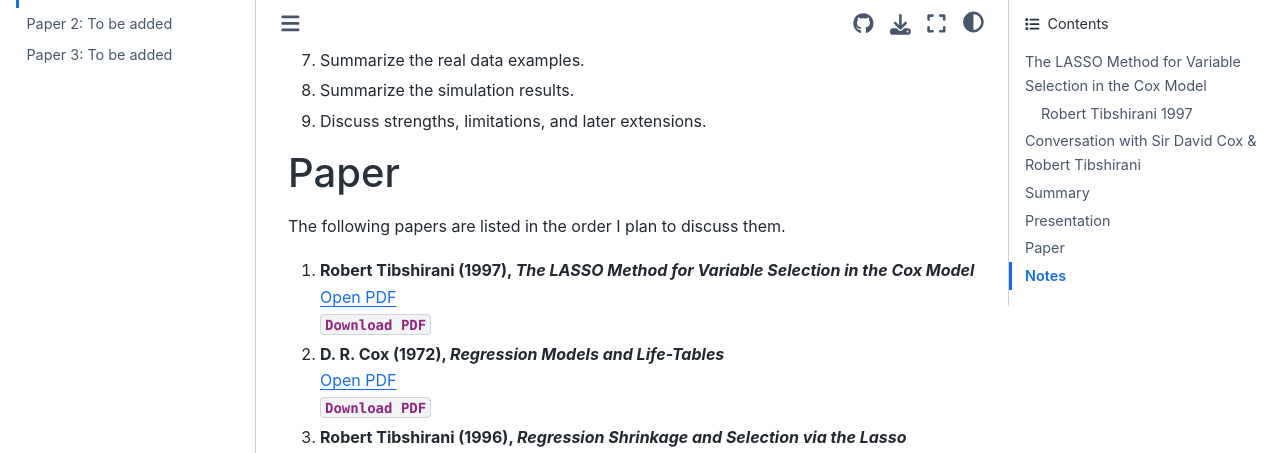
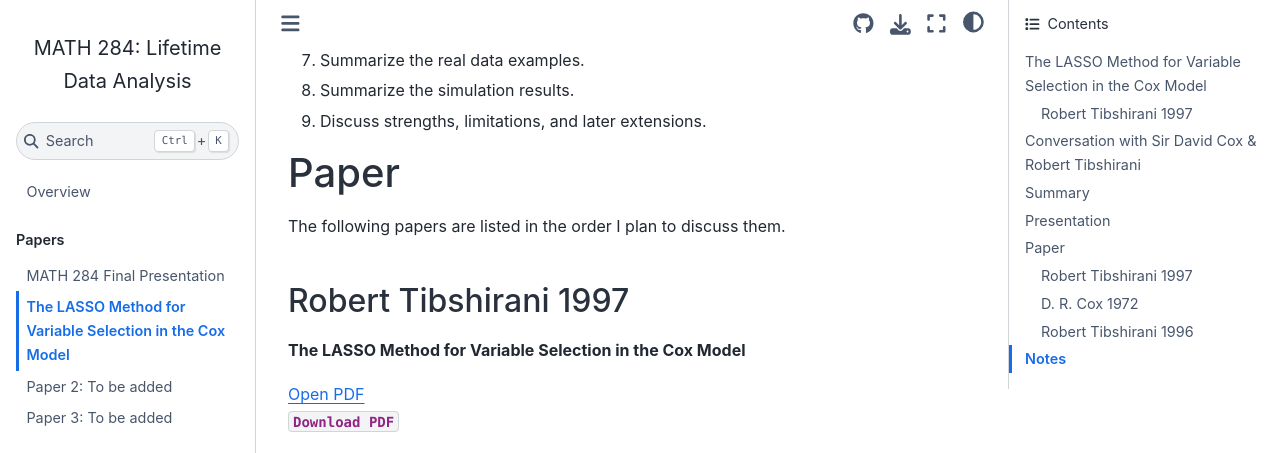
Before and after one commit to Johnny-Chinglish/MATH-284-Presentation, a Jupyter Book: the page built from paper1.md, in a window 1280 px wide and 1400 px high, scrolled down 3285 px. Shown: the top 453 px of the window. Built offline with Jupyter Book 1.0.4 settings and Sphinx 7.4.7 and the Sphinx Book theme 1.1.4, drawn with Linux system fonts in a browser that asks for light colours; some of the changed lines change nothing that is shown; some of the changed text lies outside the part shown; grey boxes are pictures that could not be loaded.

Commit message:
Update paper1.md

```diff
--- a/paper1.md
+++ b/paper1.md
@@ -140,17 +140,32 @@
 
 The following papers are listed in the order I plan to discuss them.
 
-1. **Robert Tibshirani (1997), _The LASSO Method for Variable Selection in the Cox Model_**
-   [Open PDF](papers/tibshirani-1997-lasso-cox.pdf)
-   {download}`Download PDF <papers/tibshirani-1997-lasso-cox.pdf>`
+## Robert Tibshirani 1997
 
-2. **D. R. Cox (1972), _Regression Models and Life-Tables_**
-   [Open PDF](papers/cox-1972-regression-models-and-life-tables.pdf)
-   {download}`Download PDF <papers/cox-1972-regression-models-and-life-tables.pdf>`
+**The LASSO Method for Variable Selection in the Cox Model**
 
-3. **Robert Tibshirani (1996), _Regression Shrinkage and Selection via the Lasso_**
-   [Open PDF](papers/tibshirani-1996-lasso.pdf)
-   {download}`Download PDF <papers/tibshirani-1996-lasso.pdf>`
+[Open PDF](papers/tibshirani-1997-lasso-cox.pdf)
+{download}`Download PDF <papers/tibshirani-1997-lasso-cox.pdf>`
+
+<iframe src="papers/tibshirani-1997-lasso-cox.pdf" width="100%" height="650px"></iframe>
+
+## D. R. Cox 1972
+
+**Regression Models and Life-Tables**
+
+[Open PDF](papers/cox-1972-regression-models-and-life-tables.pdf)
+{download}`Download PDF <papers/cox-1972-regression-models-and-life-tables.pdf>`
+
+<iframe src="papers/cox-1972-regression-models-and-life-tables.pdf" width="100%" height="650px"></iframe>
+
+## Robert Tibshirani 1996
+
+**Regression Shrinkage and Selection via the Lasso**
+
+[Open PDF](papers/tibshirani-1996-lasso.pdf)
+{download}`Download PDF <papers/tibshirani-1996-lasso.pdf>`
+
+<iframe src="papers/tibshirani-1996-lasso.pdf" width="100%" height="650px"></iframe>
 
 # Notes
 
```
